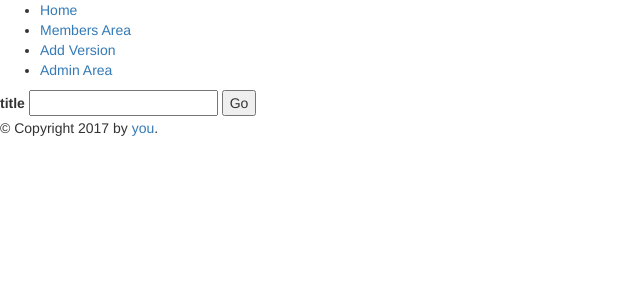
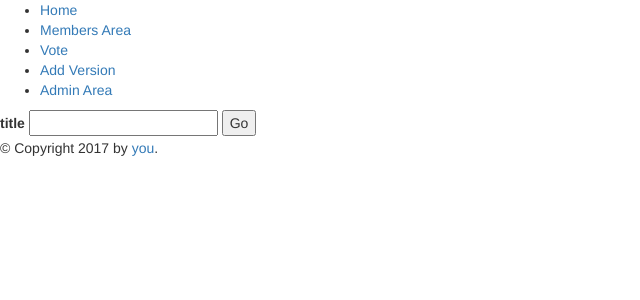
Before and after one commit to hettyworks/hettyversion, a Flask app: page /versions/ in a window 1280 px wide. Shown: the top 300 px of the page, without its empty margins (0-640 px from the left). Run offline with Flask 2, Linux system fonts and the light colour scheme; some libraries are stand-ins or nearby versions.

Commit message:
Update ratings and save votes

```diff
--- a/hettyversion/forms.py
+++ b/hettyversion/forms.py
@@ -16,6 +16,6 @@ class VoteForm(Form):
 
     def init_candidate(self, lhs, rhs):
         self.lhs.label = Label(None, lhs.title)
-        self.rhs.label  = Label(None, lhs.title)
+        self.rhs.label  = Label(None, rhs.title)
         self.lhs_id.data = lhs.version_id
         self.rhs_id.data = rhs.version_id
--- a/hettyversion/templates/base.html
+++ b/hettyversion/templates/base.html
@@ -13,6 +13,7 @@
 	<ul class="main-navigation">
 	  <li><a href="/">Home</a></li>
 	  <li><a href="/members">Members Area</a></li>
+	  <li><a href="/vote">Vote</a></li>
 	  <li><a href="/versions">Add Version</a></li>
 	  <li><a href="/admin">Admin Area</a></li>
 	</ul>
--- a/hettyversion/views.py
+++ b/hettyversion/views.py
@@ -1,7 +1,10 @@
 from flask import redirect, Blueprint, render_template
-from flask_user import login_required
+from flask_user import login_required, current_user
+from hettyversion.models import Vote
+from hettyversion.database import db
 from hettyversion.forms import VersionForm, VoteForm
 from hettyversion.versions import get_candidate, fight_versions
+from datetime import datetime
 
 frontend = Blueprint('frontend', __name__)
 
@@ -16,13 +19,25 @@ def create_version():
         return redirect('/success')
     return render_template('new_version.html', form=form)
 
+def add_vote(lhs_id, rhs_id, winner):
+    v = Vote(lhs=lhs_id, rhs=rhs_id, winner=winner, created_by=current_user.id, created=datetime.now())
+    db.session.add(v)
+    db.session.commit()
+
+
 @frontend.route('/vote/', methods=['GET', 'POST'])
 def present_vote():
     form = VoteForm()
     if form.validate_on_submit():
+        lhs_id = int(form.lhs_id.data)
+        rhs_id = int(form.rhs_id.data)
         if form.lhs.data:
+            fight_versions(lhs_id, rhs_id, lhs_id)
+            add_vote(lhs_id, rhs_id, lhs_id)
             return redirect('/lhs-wins')
         elif form.rhs.data:
+            fight_versions(lhs_id, rhs_id, rhs_id)
+            add_vote(lhs_id, rhs_id, rhs_id)
             return redirect('/rhs-wins')
     else:
         lhs, rhs = get_candidate()
```
Lines whose indentation alone changed are shown as unchanged.
